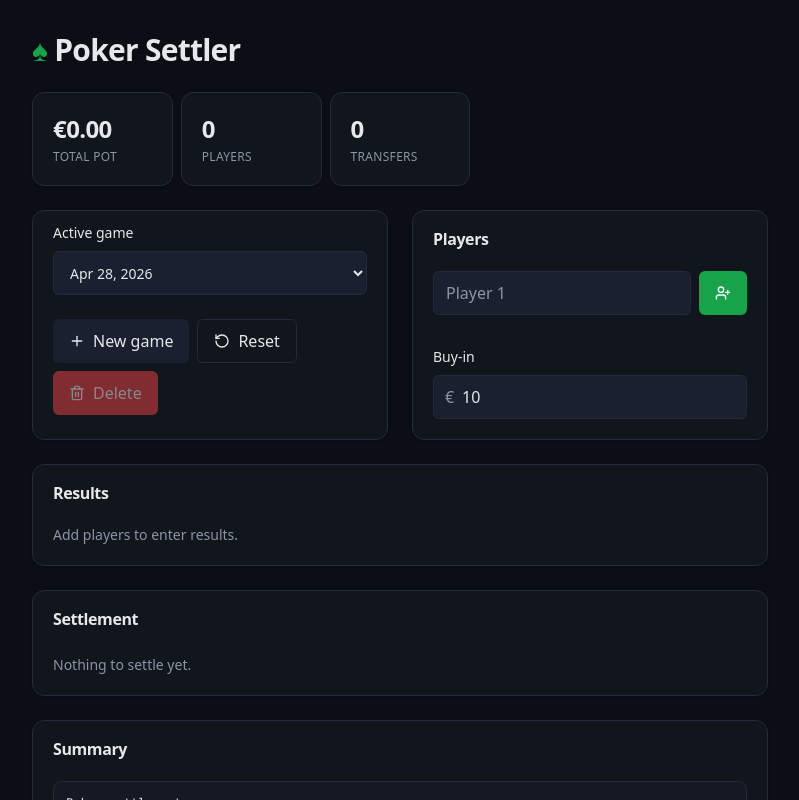
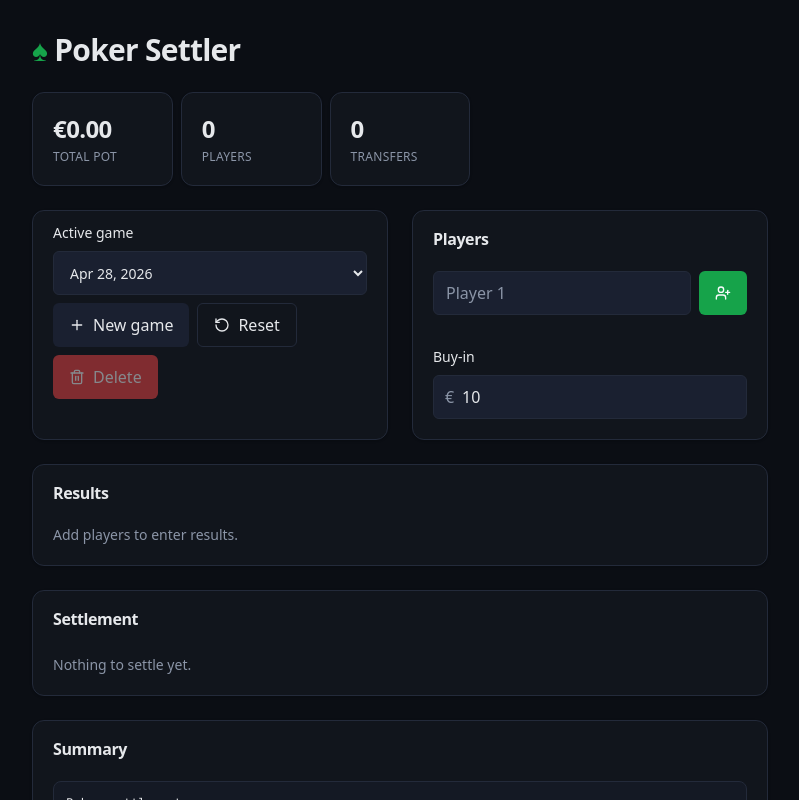
Before and after one commit to benjamindotdev/pokersettle, a React (Vite) app: page / in a window 1280 px wide. Shown: the top 800 px of the page, without its empty margins (240-1039 px from the left). Built offline with nearby package versions, Linux system fonts and the light colour scheme.

Commit message:
Game selector and action buttons on one row

```diff
--- a/src/components/GameSettings.tsx
+++ b/src/components/GameSettings.tsx
@@ -45,8 +45,9 @@ export function GameSettingsPanel({
 
   return (
     <Card>
-      <CardContent className="grid gap-4 sm:grid-cols-2">
-        <div className="grid gap-2 sm:col-span-2">
+      <CardContent>
+        <div className="flex flex-wrap items-end gap-2">
+          <div className="grid gap-2 flex-1 min-w-[50%]">
             <Label htmlFor="active-game">Active game</Label>
             <select
               id="active-game"
@@ -61,7 +62,7 @@ export function GameSettingsPanel({
               ))}
             </select>
           </div>
-        <div className="sm:col-span-2 flex flex-wrap gap-2 pt-2">
+          <div className="ml-auto flex flex-wrap gap-2">
             <Button variant="secondary" onClick={onNewGame} aria-label="New game" title="New game">
               <Plus className="size-4" />
               <span className="sr-only sm:not-sr-only">New game</span>
@@ -86,6 +87,7 @@ export function GameSettingsPanel({
               <span className="sr-only sm:not-sr-only">Delete</span>
             </Button>
           </div>
+        </div>
       </CardContent>
     </Card>
   );
```
Lines whose indentation alone changed are shown as unchanged.
